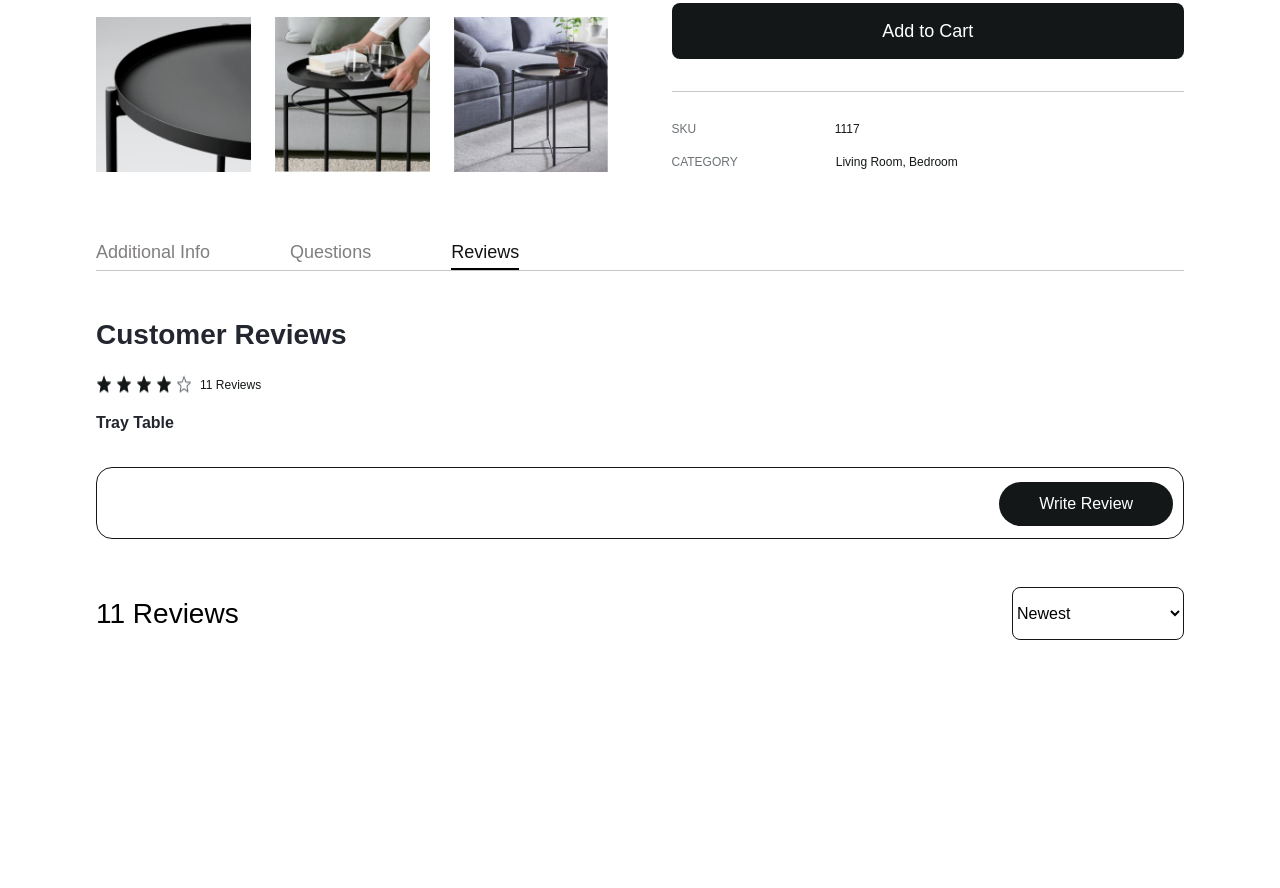
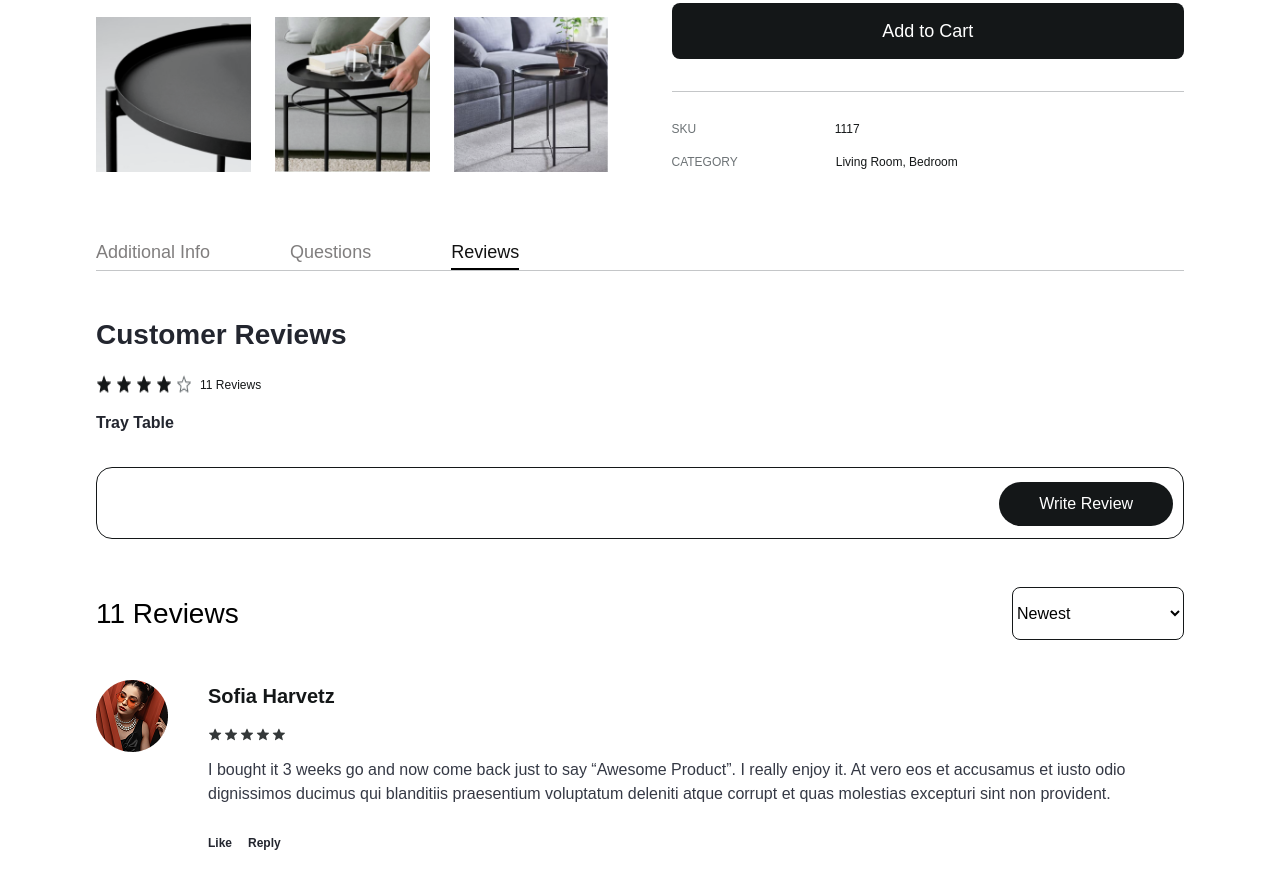
Before and after one commit to Saleh-Nairat/project, a website: page pages/product.html in a window 1280 px wide. Shown: the part 945-1833 px from the top of the page. Before the commit the page ends 1633 px from the top, so only its background shows below. Drawn offline with Linux system fonts and the light colour scheme.

Commit message:
started working on customer reviews

```diff
--- a/pages/product.html
+++ b/pages/product.html
@@ -230,6 +230,20 @@
                     <option value="4" class="text-[#141718] text-[16px] leading-6 font-semibold">Lowest Rated</option>
                 </select>
             </div>
+            <div class="reviews pt-10">
+                <div class="review grid grid-cols-[auto_1fr] gap-10">
+                    <img src="../imgs/review_placeholder1.png" alt="customer">
+                    <div class="review-details flex flex-col gap-4">
+                        <span class="text-[#141718] text-[20px] leading-8 font-semibold">Sofia Harvetz</span>
+                        <img src="../icons/Rating Group.svg" alt="5 stars rating" class="w-[40%] xs:w-[30%] sm:w-[18%] md:w-[14%] lg:w-[10%] xl:w-[8%]">
+                        <p class="text-[#353945] text-[12px] xs:text-[14px] sm:text-[16px] leading-4 xs:leading-5 sm:leading-6">I bought it 3 weeks go and now come back just to say “Awesome Product”. I really enjoy it. At vero eos et accusamus et iusto odio dignissimos ducimus qui blanditiis praesentium voluptatum deleniti atque corrupt et quas molestias <span class="whitespace-nowrap">excepturi sint non provident.</span></p>
+                        <div class="action pt-2 flex gap-4">
+                            <button><span class="text-[#23262F] text-[12px] leading-5 font-semibold hover:cursor-pointer hover:text-blue-500 transition-all duration-300">Like</span></button>
+                            <button><span class="text-[#23262F] text-[12px] leading-5 font-semibold hover:cursor-pointer hover:text-blue-500 transition-all duration-300">Reply</span></button>
+                        </div>
+                    </div>
+                </div>
+            </div>
 
         </section>
 
```
Also changed, not shown: imgs/review_placeholder1.png (added), src/output.css.
